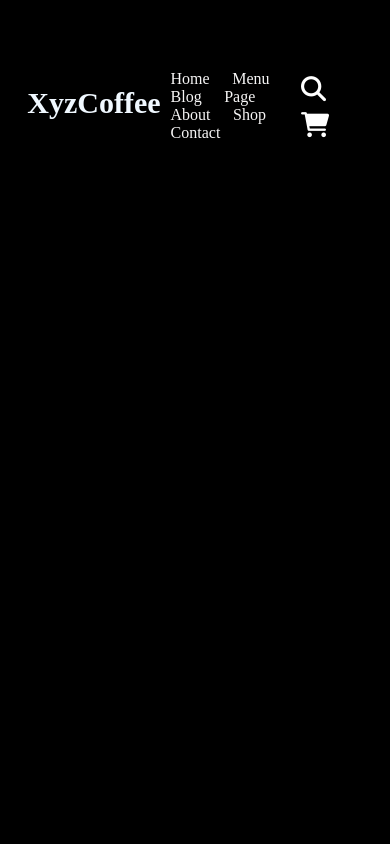
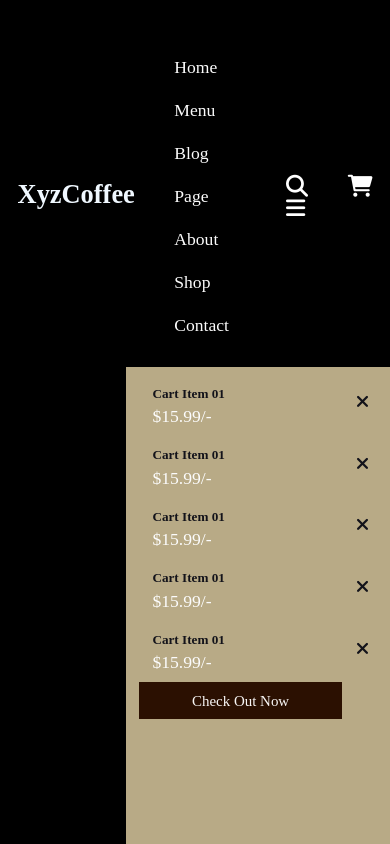
Before and after one commit to emanikor/coffee-shop, a plain HTML site: page index.html in a window 390 px wide. Drawn offline with Linux system fonts and the light colour scheme.

Commit message:
Add files via upload

```diff
--- /dev/null
+++ b/app.js
@@ -0,0 +1,6 @@
+const menuBtn = document.querySelector('#menu-btn');
+const navBar = document.querySelector('.navbar');
+
+menuBtn.addEventListener('click', () =>{
+    navBar.classList.toggle('active')
+})
--- a/index.html
+++ b/index.html
@@ -49,8 +49,33 @@
                         <div class="price">$15.99/-</div>
                     </div>
                 </div>
+                <div class="cart-item">
+                    <span  class="fas fa-times"></span>
+                    <img src="" alt="">
+                    <div class="content">
+                        <h3>cart item 01</h3>
+                        <div class="price">$15.99/-</div>
+                    </div>
+                </div>
+                <div class="cart-item">
+                    <span  class="fas fa-times"></span>
+                    <img src="" alt="">
+                    <div class="content">
+                        <h3>cart item 01</h3>
+                        <div class="price">$15.99/-</div>
+                    </div>
+                </div>
+                <div class="cart-item">
+                    <span  class="fas fa-times"></span>
+                    <img src="" alt="">
+                    <div class="content">
+                        <h3>cart item 01</h3>
+                        <div class="price">$15.99/-</div>
+                    </div>
+                </div>
+                <a href="#" class="btn">check out now</a>
                </div>
               </header>
-   <sript src="script.js"></sript>
+              <script src="app.js"></script>
 </body>
 </html>
--- a/style.css
+++ b/style.css
@@ -15,6 +15,7 @@
     text-transform:capitalize;
     transition: .2s linear;
 }
+
  html{
     font-size: 62.5%;
     overflow: hidden;
@@ -36,7 +37,18 @@
  }
  body{
     background: var(--bg);
-
+ }
+ .btn{
+    width: 70%;
+    height: 10%;
+    background-color: rgb(43, 16, 1);
+    padding: 1.2rem 6rem;
+    color: rgb(248, 246, 245);
+    margin: 1rem ,0 ,10rem ;
+   font-size: 1.7rem;
+ }
+ .btn:hover{
+    letter-spacing: .2rem;
  }
  .header{
     display: flex;
@@ -113,3 +125,86 @@ color: aliceblue;
  .header .search-form label:hover{
     color: var(--main-color);
  }
+ .cart-items-container{
+    position: absolute;
+    top: 100%;
+    right: 0;
+    height: calc(100vh -9.5rem);
+    width: 30rem;
+    background: #b8aa86;
+    padding: 0 1.5rem;
+    padding-bottom: 29rem;
+ }
+ .header .cart-items-container .active{
+    right:0;
+ }
+
+ .header  .cart-items-container .cart-item{
+    position: relative;
+    margin: 2rem 0;
+    display: flex;
+    align-items: center;
+    gap: 1.5rem;
+ }
+
+ .header  .cart-items-container .cart-item .fa-times{
+    position: absolute;
+    top: 1rem;
+    right: 1rem;
+    font-size: 2rem;
+    cursor: pointer;
+    color: var(--black);
+ }
+ .header  .cart-items-container .cart-item .fa-times:hover{
+    color: var(--main-color);
+ }
+ .header  .cart-items-container .cart-item img{
+    height: 5rem;
+ }
+ .header  .cart-items-container .cart-item .content h3{
+    font-size: 1.5rem;
+    color: var(--black);
+    padding-bottom: .5rem;
+
+ }
+ .header  .cart-items-container .cart-item .content .price{
+    font-size: 2rem;
+    color: var(--main-color);
+
+ }
+ .header  .cart-items-container .btn{
+    width: 100%;
+    text-align: center;
+ }
+ @media(max-width:700px){
+    html{
+        font-size: 55%;
+
+     }
+
+   .header{
+    padding: 1.5rem 2rem;
+
+   }
+   #menu-btn{
+    display: block;
+ }
+ .header.navbar{
+    position: absolute;
+    top: 100%;
+    right:-100%;
+    background: #FFFFFF;
+    width: 30rem;
+    height: calc(100vh - 9.5rem);
+ }
+ .header .navbar .active{
+    right: 0;
+ }
+ .header .navbar a{
+    color: var(--main-color);
+    display: block;
+    margin: 1.5rem;
+    padding: .5rem;
+    font-size:2rem ;
+ }
+ }
```
